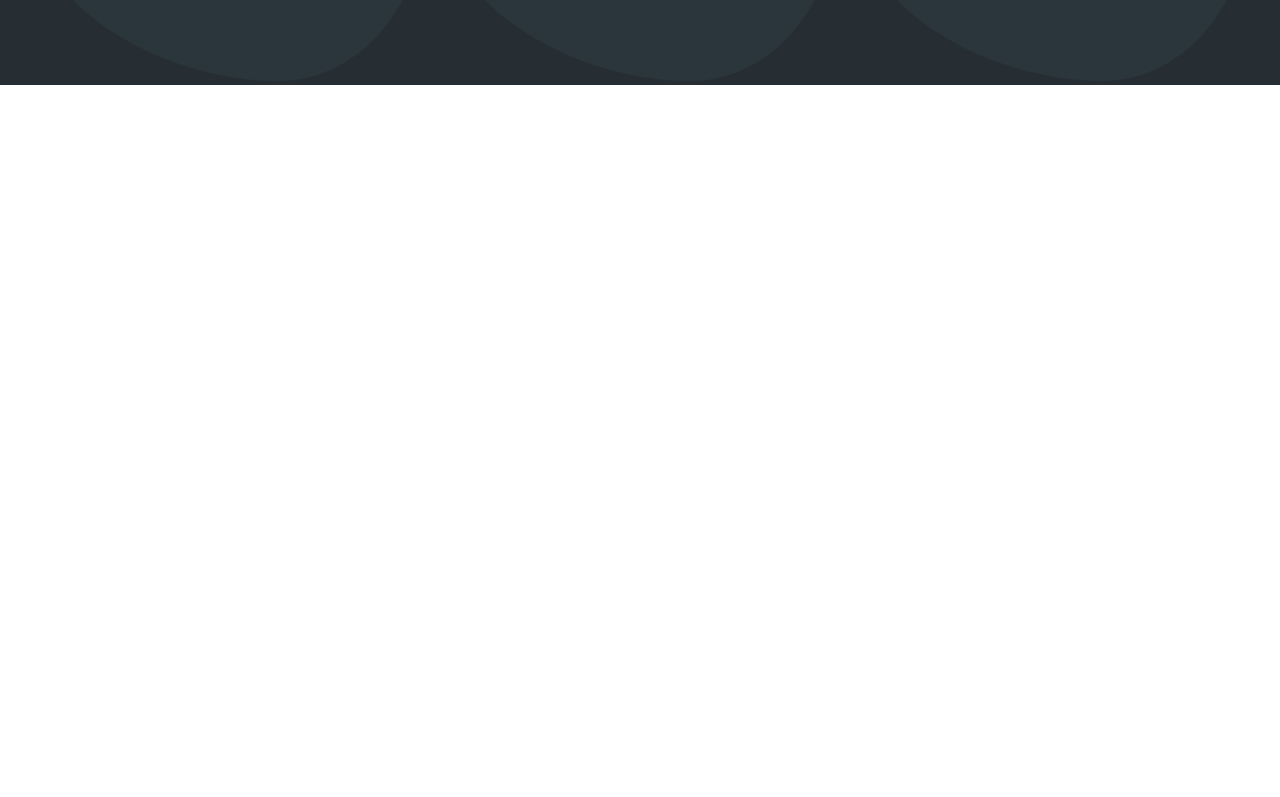
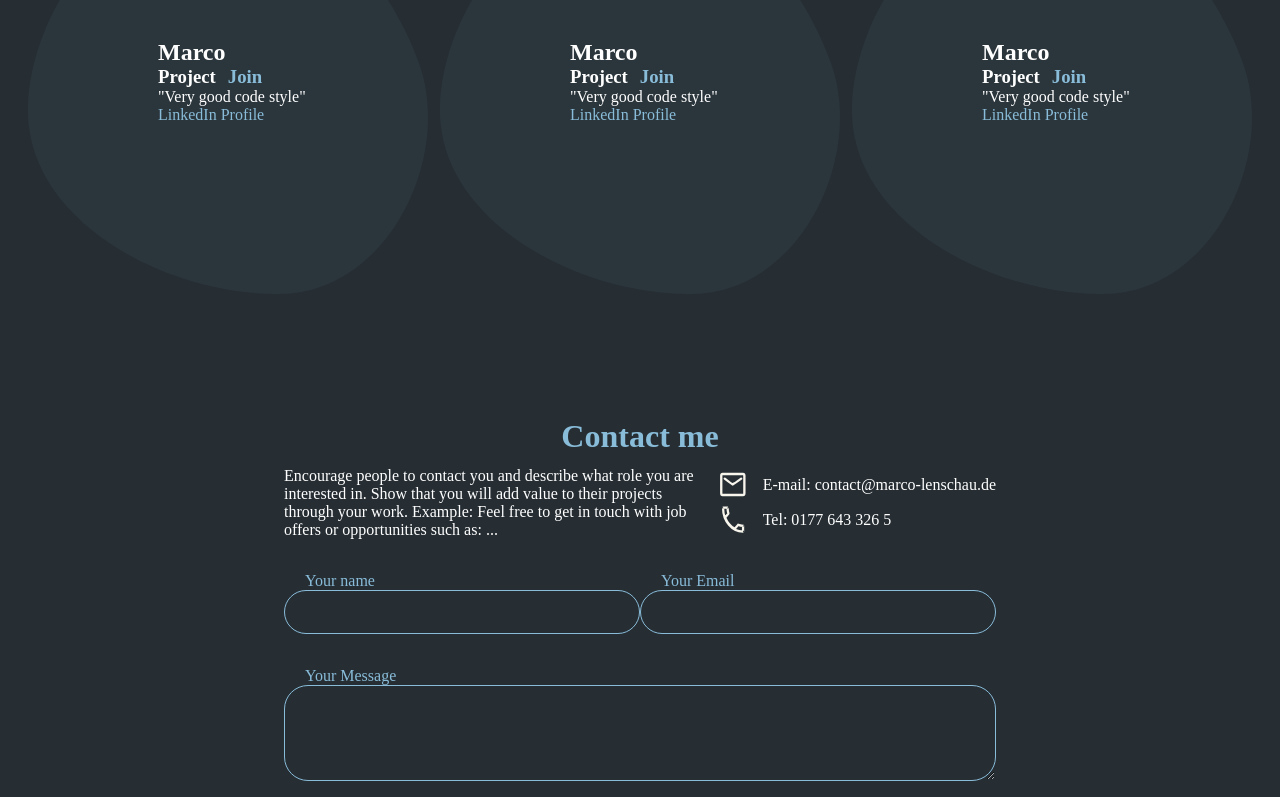
Before and after one commit to MarcoLenschau/Portfolio, an Angular app: page / in a window 1280 px wide. Shown: the part 2000-2797 px from the top of the page. Before the commit the page ends 2103 px from the top, so only its background shows below. Built offline with nearby package versions, Linux system fonts and the light colour scheme.

Commit message:
Component: Add contact-me component.

```diff
--- /dev/null
+++ b/src/app/contact-me/contact-me.component.html
@@ -0,0 +1,42 @@
+<div class="d_flex_c d_flex_column background">
+    <div class="d_flex_column g_12">
+        <h1 class="d_flex_j_c color-blue">Contact me</h1>
+        <div class="d_flex_s_b">
+            <span class="w-420">Encourage people to contact you and describe what role you are interested in. Show that you will add value to their projects through your work.
+                Example: Feel free to get in touch with job offers or opportunities such as: ...</span>
+            <div class="d_flex_column">
+                <div class="d_flex_a_c g_12">
+                    <img class="email-phone-images" src="./assets/img/email.svg" alt="email">
+                    <a href="mailto: contact@marco-lenschau.de">E-mail: contact&#64;marco-lenschau.de</a>
+                </div>
+                <div class="d_flex_a_c g_12">
+                    <img class="email-phone-images" src="./assets/img/phone.svg" alt="phone">
+                    <a href="tel: 01776433265">Tel: 0177 643 326 5</a>
+                </div>
+            </div>
+        </div>
+        <div class="d_flex_s_b">
+            <div class="d_flex_column">
+                <span class="color-blue distance">Your name</span>
+                <input class="textfield" type="text">
+            </div>
+            <div class="d_flex_column">
+                <span class="color-blue distance">Your Email</span>
+                <input class="textfield" type="email">
+            </div>
+        </div>
+        <div class="d_flex_column">
+            <span class="color-blue distance">Your Message</span>
+            <textarea cols="50" rows="6"></textarea>
+        </div>
+        <div class="privacy-police">
+            <input type="checkbox">
+            <span> I've read the </span>
+            <a class="color-blue" href="">privacy police</a>
+            <span> and agree to the processing of my data as outlined.</span>
+        </div>
+        <div class="d_flex_end">
+            <button>Send</button>
+        </div>
+    </div>
+</div>
--- /dev/null
+++ b/src/app/contact-me/contact-me.component.scss
@@ -0,0 +1,46 @@
+@import "../styles/flexbox.scss";
+@import "../../styles.scss";
+
+.textfield {
+    width: 350px;
+    height: 40px;
+    border-radius: 24px;
+    background-color: $dark_grey;
+    border: $ligh_blue 1px solid;
+}
+
+textarea {
+    border-radius: 24px;
+    background-color: $dark_grey;
+    border: $ligh_blue 1px solid;
+}
+
+.distance {
+    padding: 0 21px;
+    padding-top: 21px;
+}
+
+.privacy-police {
+    padding-top: 21px;
+}
+
+.d_flex_end {
+    >button {
+        width: 100px;
+        height: 50px;
+        border-radius: 24px;
+        border: $ligh_blue 1px solid;
+        color: $ligh_blue;
+        background-color: $dark_grey;
+        margin: 34px 0;
+    }
+}
+
+.email-phone-images {
+    height: 35px;
+    width: 35px;
+}
+
+.w-420 {
+    width: 420px;
+}
--- a/src/app/main/main.component.html
+++ b/src/app/main/main.component.html
@@ -2,3 +2,4 @@
 <app-skills></app-skills>
 <app-projects></app-projects>
 <app-feedback-section></app-feedback-section>
+<app-contact-me></app-contact-me>
--- a/src/app/main/main.component.ts
+++ b/src/app/main/main.component.ts
@@ -3,9 +3,10 @@ import { WhyMeComponent } from '../why-me/why-me.component';
 import { SkillsComponent } from '../skills/skills.component';
 import { ProjectsComponent } from '../projects/projects.component';
 import { FeedbackSectionComponent } from '../feedback-section/feedback-section.component';
+import { ContactMeComponent } from '../contact-me/contact-me.component';
 @Component({
   selector: 'app-main',
-  imports: [WhyMeComponent, SkillsComponent, ProjectsComponent, FeedbackSectionComponent],
+  imports: [WhyMeComponent, SkillsComponent, ProjectsComponent, FeedbackSectionComponent, ContactMeComponent],
   templateUrl: './main.component.html',
   styleUrl: './main.component.scss'
 })
--- a/src/app/styles/flexbox.scss
+++ b/src/app/styles/flexbox.scss
@@ -24,6 +24,11 @@
     align-items: center;
 }
 
+.d_flex_s_b {
+    display: flex;
+    justify-content: space-between;
+}
+
 .d_flex_column {
     display: flex;
     flex-direction: column;
--- a/src/app/why-me/why-me.component.html
+++ b/src/app/why-me/why-me.component.html
@@ -1,5 +1,4 @@
 <div class="background">
-    <h1 class="color-blue">Why me</h1>
     <div class="d_flex_c">
         <h1 class="color-blue">Why me</h1>
     </div>
--- a/src/styles.scss
+++ b/src/styles.scss
@@ -15,6 +15,7 @@ a {
 
 .background {
     background-color: $dark_grey;
+    padding: 60px 0;
 }
 
 .color-blue {
```
Also changed, not shown: src/app/contact-me/contact-me.component.ts (added, +11 -0 lines), public/assets/img/email.svg (added), public/assets/img/phone.svg (added).
